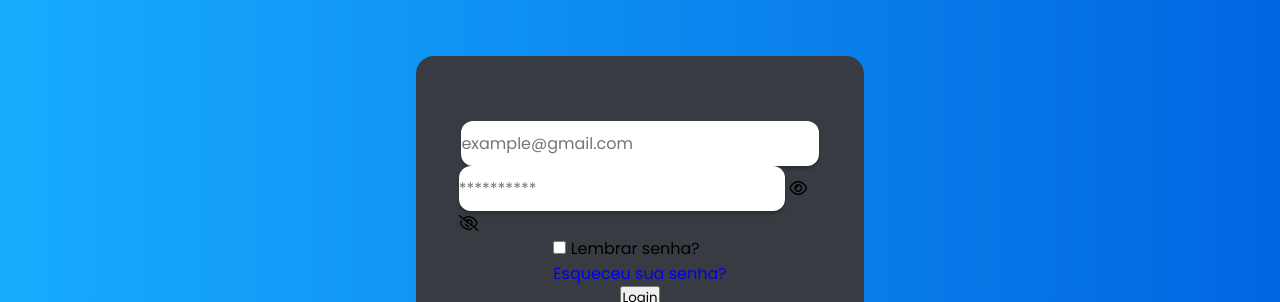
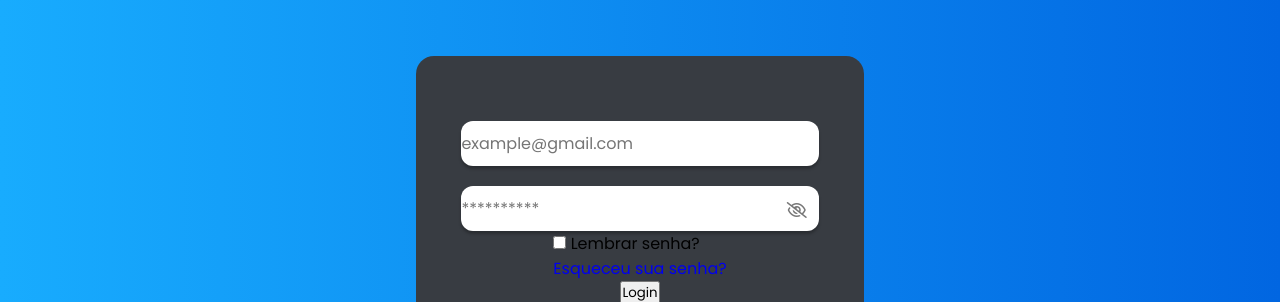
Before and after one commit to giovaneaguiar/Login-Helper, a plain HTML site: page index.html in a window 1280 px wide. Shown: the part 80-382 px from the top of the page. Drawn offline with Linux system fonts and the light colour scheme.

Commit message:
Estiliza password-container.

```diff
--- a/css/styles.css
+++ b/css/styles.css
@@ -65,3 +65,24 @@ main form .inputs-container input {
 main form .inputs-container input:focus {
     box-shadow: inset 1px 4px 7px rgba(0, 0, 0, 0.5);
 }
+
+main form .password-container {
+    margin-top: 5%;
+    width: 100%;
+    position: relative;
+    display:flex;
+    flex-direction: column;
+    align-items: center;
+}
+
+main form .password-container i {
+    position: absolute;
+    right: 8%;
+    top: 35%;
+    color: #777;
+    cursor: pointer;
+}
+
+main form .password-container #eye {
+ display: none;
+}
--- a/index.html
+++ b/index.html
@@ -23,8 +23,8 @@
 
                 <div class="password-container">
                     <input type="password" id="field-password" class="field-password" placeholder="**********">
-                    <i class="far fa-eye"></i>
-                    <i class="far fa-eye-slash"></i>
+                    <i class="far fa-eye" id="eye"></i>
+                    <i class="far fa-eye-slash" id="eye-slash"></i>
                 </div>
 
             </section>
```
